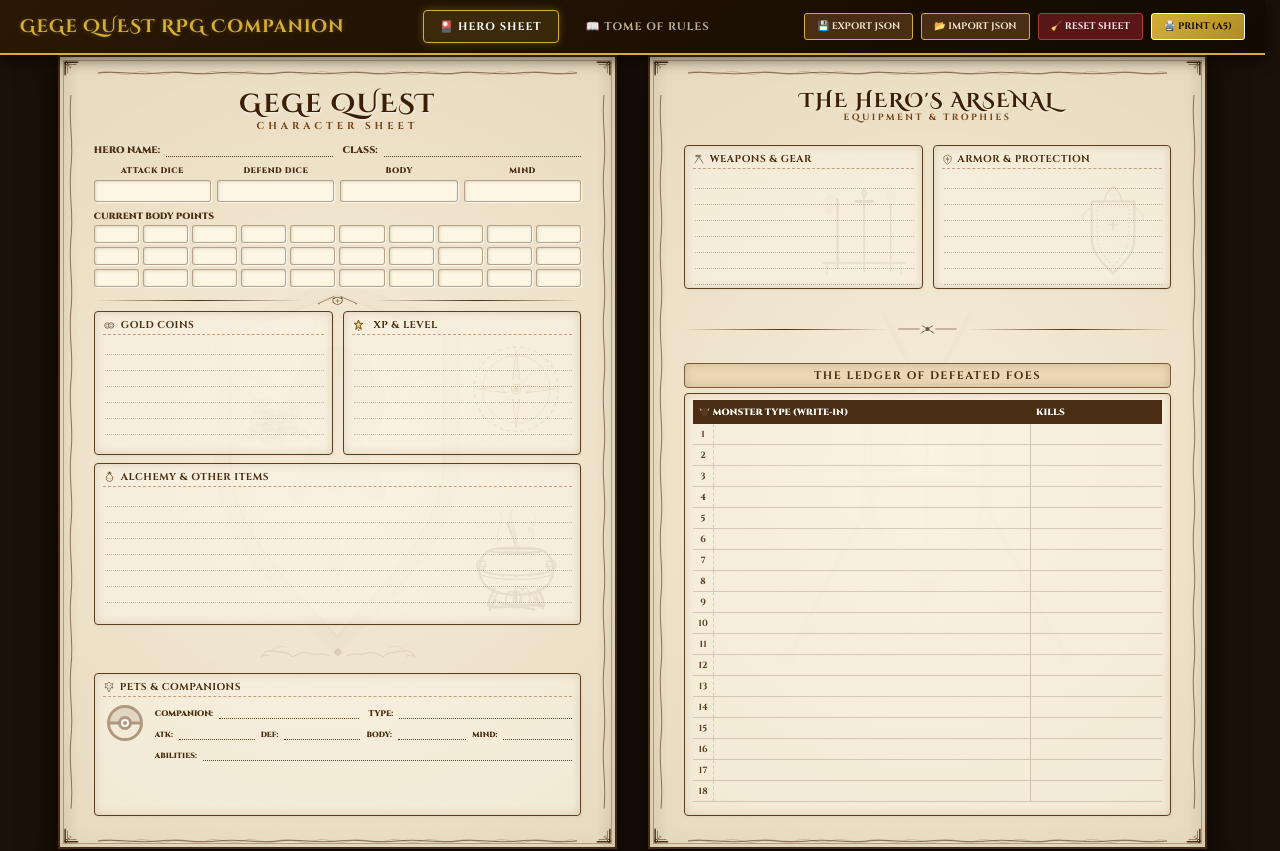
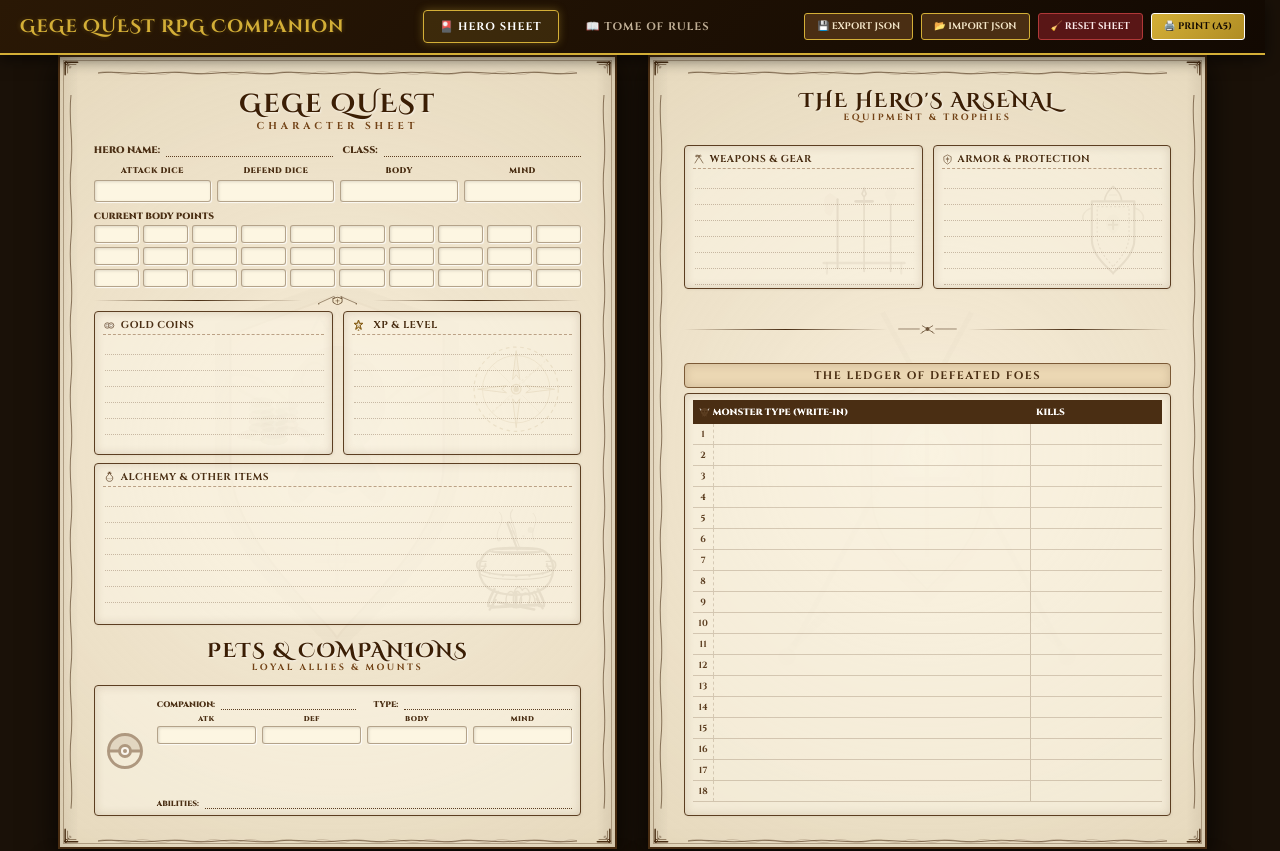
Before and after one commit to ihorvasyliev-gh/gege-quest-companion, a React (Vite) app in the folder companion-app/: page / in a window 1280 px wide. Shown: the top 851 px of the page. Built offline with nearby package versions, Linux system fonts and the light colour scheme.

Commit message:
Redesign Pets & Companions block header and stats style

```diff
--- a/companion-app/src/components/CharacterSheet.tsx
+++ b/companion-app/src/components/CharacterSheet.tsx
@@ -369,27 +369,15 @@ export function CharacterSheet() {
             </div>
           </div>
 
-          <svg className="filigree-flourish" viewBox="0 0 140 16" style={{ maxWidth: '160px' }}>
-            <path d="M10,12 C8,10 5,10 3,12 C5,8 8,6 12,7 L20,8 C25,8 28,10 30,12 L35,10 C38,8 42,8 45,9 L50,10 C52,10 55,9 58,10 L62,11" fill="none" stroke="#5c3e21" strokeWidth="0.8" opacity="0.4"/>
-            <path d="M130,12 C132,10 135,10 137,12 C135,8 132,6 128,7 L120,8 C115,8 112,10 110,12 L105,10 C102,8 98,8 95,9 L90,10 C88,10 85,9 82,10 L78,11" fill="none" stroke="#5c3e21" strokeWidth="0.8" opacity="0.4"/>
-            <polygon points="70,4 74,8 70,12 66,8" fill="#5c3e21" opacity="0.35"/>
-            <circle cx="70" cy="8" r="1.5" fill="#f3e5c8" stroke="#5c3e21" strokeWidth="0.5" opacity="0.5"/>
-            <path d="M12,7 C15,3 20,2 25,4 M128,7 C125,3 120,2 115,4" fill="none" stroke="#5c3e21" strokeWidth="0.6" opacity="0.3"/>
-          </svg>
+          {/* Pets & Companions Header */}
+          <div className="header-container" style={{ marginTop: '6px', marginBottom: '6px' }}>
+            <h1 className="main-title" style={{ fontSize: '20px' }}>PETS & COMPANIONS</h1>
+            <div className="subtitle" style={{ fontSize: '9px', letterSpacing: '2.5px' }}>Loyal Allies & Mounts</div>
+          </div>
 
           {/* Pets & Companions Block */}
-          <div className="parchment-box h-38mm">
-            <h3>
-              <svg className="deco-icon" viewBox="0 0 24 24" width="12" height="12">
-                <path d="M12,2 L8,6 L4,5 L6,10 L4,14 L8,13 L10,18 L12,22 L14,18 L16,13 L20,14 L18,10 L20,5 L16,6 L12,2 Z" fill="none" stroke="#5c3e21" strokeWidth="1.2" strokeLinejoin="round"/>
-                <circle cx="9.5" cy="9" r="1" fill="#5c3e21"/>
-                <circle cx="14.5" cy="9" r="1" fill="#5c3e21"/>
-                <path d="M10,13 L12,15 L14,13" fill="none" stroke="#5c3e21" strokeWidth="0.8"/>
-              </svg>
-              Pets & Companions
-            </h3>
-
-            <div className="pet-portrait-frame">
+          <div className="parchment-box h-38mm" style={{ display: 'flex', alignItems: 'center', justifyContent: 'space-between', gap: '10px' }}>
+            <div className="pet-portrait-frame" style={{ float: 'none', marginRight: 0, flexShrink: 0, width: '44px', height: '44px' }}>
               <svg viewBox="0 0 24 24" style={{ fill: 'none' }}>
                 <path d="M 3.15,12 A 8.85,8.85 0 0,1 20.85,12" fill="#8a6c51" fillOpacity="0.25" />
                 <circle cx="12" cy="12" r="9" stroke="#8a6c51" strokeWidth="1.6" />
@@ -399,18 +387,38 @@ export function CharacterSheet() {
               </svg>
             </div>
 
-            <div style={{ marginLeft: '52px' }}>
-              <div className="row" style={{ marginBottom: '3px' }}>
+            <div style={{ flexGrow: 1, display: 'flex', flexDirection: 'column', justifyContent: 'space-between', height: '100%' }}>
+              <div className="row" style={{ marginBottom: 0 }}>
                 <div className="field flex-2"><label style={{ fontSize: '8px' }}>Companion:</label><input type="text" id="pet-name" {...bindInput('pet-name')} /></div>
-                <div className="field flex-1"><label style={{ fontSize: '8px' }}>Type:</label><input type="text" id="pet-type" {...bindInput('pet-type')} /></div>
+                <div className="field flex-1" style={{ marginLeft: '8px' }}><label style={{ fontSize: '8px' }}>Type:</label><input type="text" id="pet-type" {...bindInput('pet-type')} /></div>
               </div>
-              <div className="row row-no-stack" style={{ marginBottom: '3px', gap: '6px' }}>
-                <div className="field flex-1"><label style={{ fontSize: '7.5px' }}>Atk:</label><input type="text" id="pet-atk" {...bindInput('pet-atk')} /></div>
-                <div className="field flex-1"><label style={{ fontSize: '7.5px' }}>Def:</label><input type="text" id="pet-def" {...bindInput('pet-def')} /></div>
-                <div className="field flex-1"><label style={{ fontSize: '7.5px' }}>Body:</label><input type="text" id="pet-body" {...bindInput('pet-body')} /></div>
-                <div className="field flex-1"><label style={{ fontSize: '7.5px' }}>Mind:</label><input type="text" id="pet-mind" {...bindInput('pet-mind')} /></div>
+              <div className="stone-stats" style={{ marginBottom: 0, gap: '6px', marginTop: '4px' }}>
+                <div className="stone-block">
+                  <div className="stone-title" style={{ fontSize: '7px', marginBottom: '2px' }}>Atk</div>
+                  <div className="stone-value-box" style={{ height: '18px' }}>
+                    <input type="text" id="pet-atk" {...bindInput('pet-atk')} style={{ fontSize: '11px', height: '100%' }} />
+                  </div>
+                </div>
+                <div className="stone-block">
+                  <div className="stone-title" style={{ fontSize: '7px', marginBottom: '2px' }}>Def</div>
+                  <div className="stone-value-box" style={{ height: '18px' }}>
+                    <input type="text" id="pet-def" {...bindInput('pet-def')} style={{ fontSize: '11px', height: '100%' }} />
+                  </div>
+                </div>
+                <div className="stone-block">
+                  <div className="stone-title" style={{ fontSize: '7px', marginBottom: '2px' }}>Body</div>
+                  <div className="stone-value-box" style={{ height: '18px' }}>
+                    <input type="text" id="pet-body" {...bindInput('pet-body')} style={{ fontSize: '11px', height: '100%' }} />
+                  </div>
+                </div>
+                <div className="stone-block">
+                  <div className="stone-title" style={{ fontSize: '7px', marginBottom: '2px' }}>Mind</div>
+                  <div className="stone-value-box" style={{ height: '18px' }}>
+                    <input type="text" id="pet-mind" {...bindInput('pet-mind')} style={{ fontSize: '11px', height: '100%' }} />
+                  </div>
+                </div>
               </div>
-              <div className="field" style={{ marginBottom: 0 }}><label style={{ fontSize: '7.5px' }}>Abilities:</label><input type="text" id="pet-abilities" {...bindInput('pet-abilities')} /></div>
+              <div className="field" style={{ marginBottom: 0, marginTop: '4px' }}><label style={{ fontSize: '7.5px' }}>Abilities:</label><input type="text" id="pet-abilities" {...bindInput('pet-abilities')} /></div>
             </div>
           </div>
         </div>
```
Also changed, not shown: 1 other file (tests, documents, lock files or other folders).
